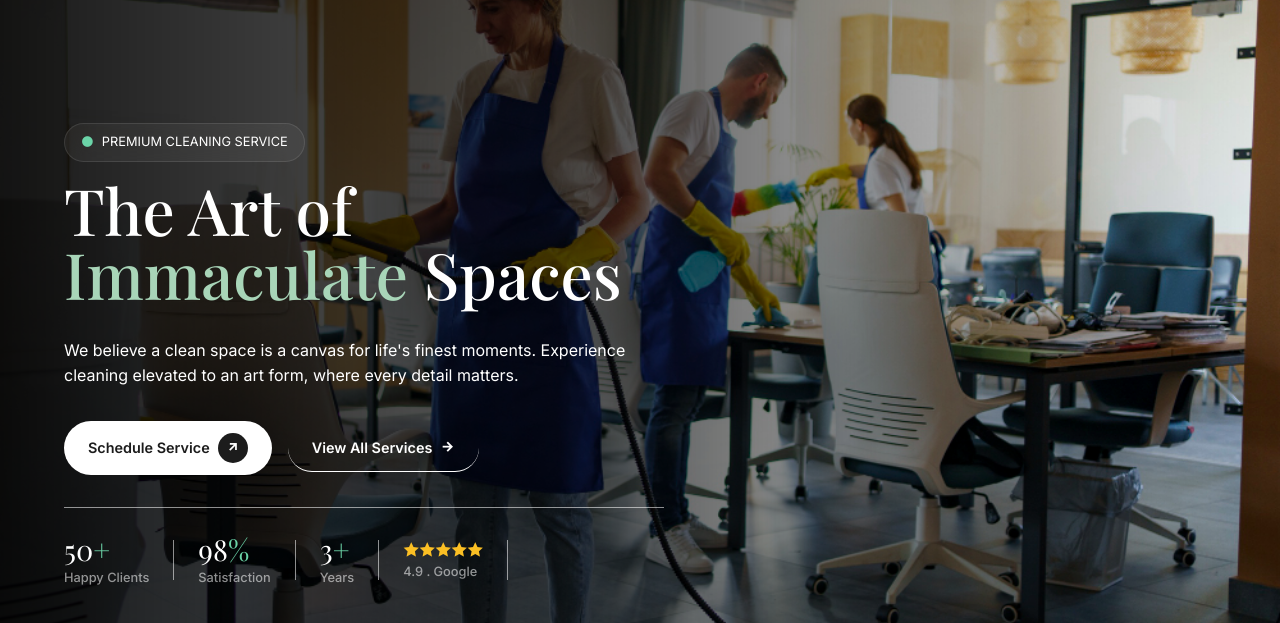
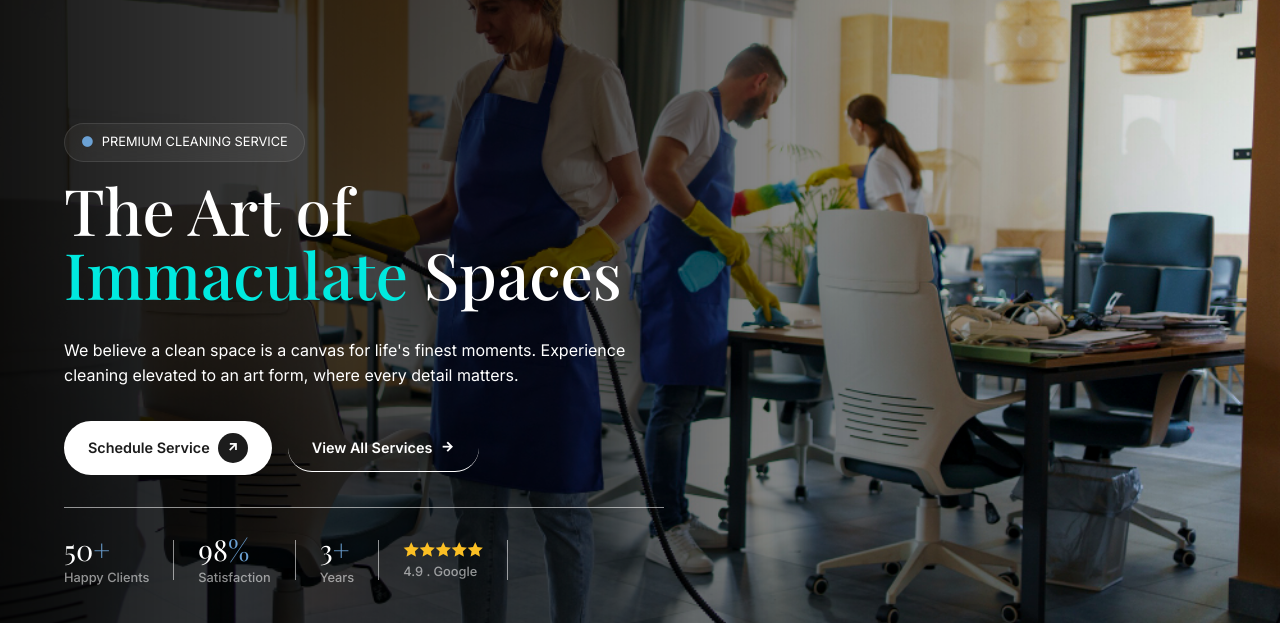
Before and after one commit to andrewolajide/jcs, a plain HTML site: page index.html in a window 1280 px wide. Shown: the part 81-704 px from the top of the page. Drawn offline with nearby package versions, Linux system fonts and the light colour scheme; a web font is replaced by a local one.

Commit message:
Add files via upload

```diff
--- a/styles.css
+++ b/styles.css
@@ -1,12 +1,12 @@
 :root {
   /* Colors */
   --primary: rgb(28 28 28);
-  --accent: rgb(168 213 184);
-  --muted: rgb(107 212 168);
+  --accent: rgb(0, 233, 223);
+  --muted: rgb(107, 161, 212);
   --white: white;
   --secondarybg: rgb(28 28 28);
   --tertiarybg: rgb(248 247 244);
-  --mildbg: rgb(45 90 69);
+  --mildbg: rgb(16, 138, 203);
   --bg: white;
 
   /* Sizes & Effects */
```
